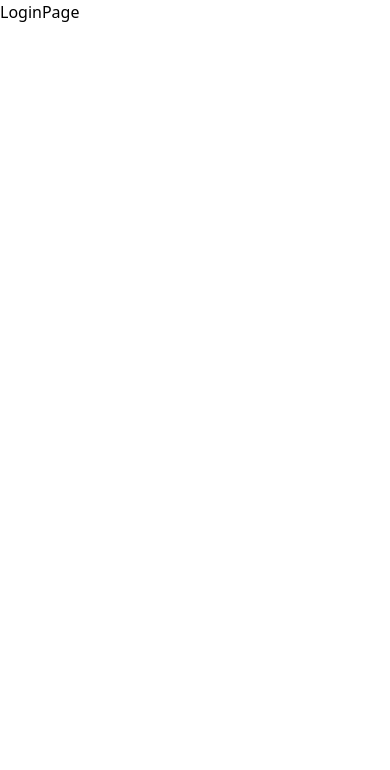
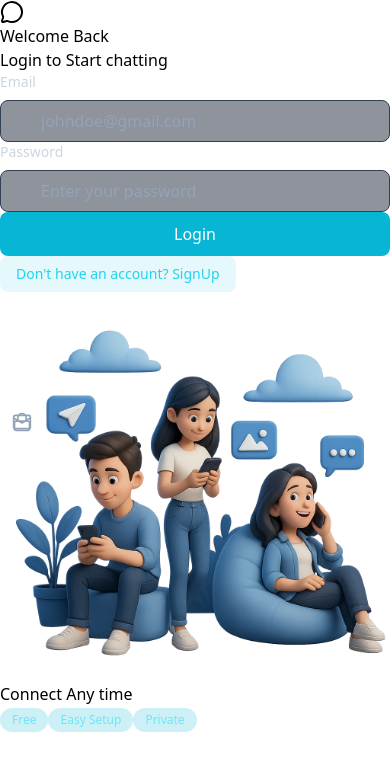
Before and after one commit to Pravansh5/Chat-Mate, a React app in the folder frontend/: page /login in a window 390 px wide. Shown: the top 770 px of the page. Built offline with nearby package versions, Linux system fonts and the light colour scheme; no server answers; the HTML template or start-up script is replaced by a standard one.

Commit message:
login-frontedn Implemented

```diff
--- a/frontend/src/pages/ChatPage.jsx
+++ b/frontend/src/pages/ChatPage.jsx
@@ -2,10 +2,13 @@
 import { useAuthStore } from '../store/useAuthStore'
 
 const ChatPage = () => {
-    const {authUser,isLoggedIn,login}=useAuthStore()
+    const {authUser,isLoggedIn,login,logout}=useAuthStore()
 
   return (
-    <div>ChatPage</div>
+    <div className='z-10'>ChatPage
+
+    <button onClick={logout}>logout</button>
+    </div>
   )
 }
 
--- a/frontend/src/pages/LoginPage.jsx
+++ b/frontend/src/pages/LoginPage.jsx
@@ -1,12 +1,112 @@
-import React from 'react'
-import { useAuthStore } from '../store/useAuthStore'
+import React, { useState } from 'react'
+
+import { useAuthStore } from "../store/useAuthStore";
+import { LoaderIcon } from "react-hot-toast";
+import {  LockIcon, MailIcon, MessageCircleIcon, UserIcon } from "lucide-react";
+import BorderAnimatedContainer from "../components/BorderAnimatedContainer";
+import { Link } from "react-router";
+
 
 const LoginPage = () => {
-      const {authUser,isloggedIn,login}=useAuthStore()
+  const [formData,setFormData]=useState({email:"",password:""})
+  const {isloggedIn,login}=useAuthStore()
+    const handleSubmit = (e) => {
+    e.preventDefault();
+    login(formData);
+  };
+  return (
+    <div className="w-full flex items-center justify-center p-4 bg-slate-900">
+      <div className="relative w-full max-w-6xl md:h-[800px] h-[650px]">
+        <BorderAnimatedContainer>
+          <div className="w-full flex flex-col md:flex-row">
+            {/* FORM CLOUMN - LEFT SIDE */}
+            <div className="md:w-1/2 p-8 flex items-center justify-center md:border-r border-slate-600/30">
+              <div className="w-full max-w-md">
+                {/* HEADING TEXT */}
+                <div className="text-center mb-8">
+                  <MessageCircleIcon className="w-12 h-12 mx-auto text-slate-400 mb-4" />
+                  <h2 className="text-2xl font-bold text-slate-200 mb-2">
+                    Welcome Back
+                  </h2>
+                  <p className="text-slate-400">Login to Start chatting</p>
+                </div>
+                 {/* FORM */}
+                <form onSubmit={handleSubmit} className="space-y-6">
 
-  return (
-    <div>LoginPage</div>
-  )
+                  {/* EMAIL INPUT */}
+                  <div>
+                    <label className="auth-input-label">Email</label>
+                    <div className="relative">
+                      <MailIcon className="auth-input-icon" />
+
+                      <input
+                        type="email"
+                        value={formData.email}
+                        onChange={(e) => setFormData({ ...formData, email: e.target.value })}
+                        className="input"
+                        placeholder="johndoe@gmail.com"
+                      />
+                    </div>
+                  </div>
+
+                  {/* PASSWORD INPUT */}
+                  <div>
+                    <label className="auth-input-label">Password</label>
+                    <div className="relative">
+                      <LockIcon className="auth-input-icon" />
+
+                      <input
+                        type="password"
+                        value={formData.password}
+                        onChange={(e) => setFormData({ ...formData, password: e.target.value })}
+                        className="input"
+                        placeholder="Enter your password"
+                      />
+                    </div>
+                  </div>
+
+                  {/* SUBMIT BUTTON */}
+                  <button className="auth-btn" type="submit" disabled={isloggedIn}>
+                    {isloggedIn ? (
+                      <LoaderIcon className="w-full h-5 animate-spin text-center" />
+                    ) : (
+                      "Login"
+                    )}
+                  </button>
+                </form>
+
+                <div className="mt-6 text-center">
+                  <Link to="/signup" className="auth-link">
+                    Don't have an account? SignUp
+                  </Link>
+                </div>
+              </div>
+            </div>
+
+            {/* FORM ILLUSTRATION - RIGHT SIDE */}
+            <div className="hidden md:w-1/2 md:flex items-center justify-center p-6 bg-gradient-to-bl from-slate-800/20 to-transparent">
+              <div>
+                <img
+                  src="/login.png"
+                  alt="People using mobile devices"
+                  className="w-full h-auto object-contain"
+                />
+                <div className="mt-6 text-center">
+                  <h3 className="text-xl font-medium text-cyan-400">Connect Any time</h3>
+
+                  <div className="mt-4 flex justify-center gap-4">
+                    <span className="auth-badge">Free</span>
+                    <span className="auth-badge">Easy Setup</span>
+                    <span className="auth-badge">Private</span>
+                  </div>
+                </div>
+              </div>
+            </div>
+          </div>
+        </BorderAnimatedContainer>
+      </div>
+    </div>
+  );
 }
 
 export default LoginPage
--- a/frontend/src/store/useAuthStore.js
+++ b/frontend/src/store/useAuthStore.js
@@ -6,6 +6,7 @@
     authUser:null,
     isCheckingAuth:true,
     isSigningUp:false,
+    isLoggingIn:false,
     checkAuth:async()=>{
         try {
             const res = await axiosInstance.get("/auth/check");
@@ -26,10 +27,39 @@
             toast.success("Account created successfully!");
 
         } catch (error) {
-            toast.error(error)
+            const message = error.response?.data?.message || "SignUp failed";
+            toast.error(message);
 
         }finally{
             set({isSigningUp:false})
         }
+
+    },
+    login:async(data)=>{
+        set({isLoggingIn:true})
+        try {
+            const res = await axiosInstance.post("/auth/login",data);
+            set({authUser:res.data});
+            toast.success("Logged in successfully!");
+
+        } catch (error) {
+            const message = error.response?.data?.message || "Login failed";
+            toast.error(message);
+
+
+        }finally{
+            set({isLoggingIn:false})
+        }
+
+    },
+      logout: async () => {
+    try {
+      await axiosInstance.post("/auth/logout");
+      set({ authUser: null });
+      toast.success("Logged out successfully");
+    } catch (error) {
+      toast.error("Error logging out");
+      console.log("Logout error:", error);
     }
+  },
 }))
```
